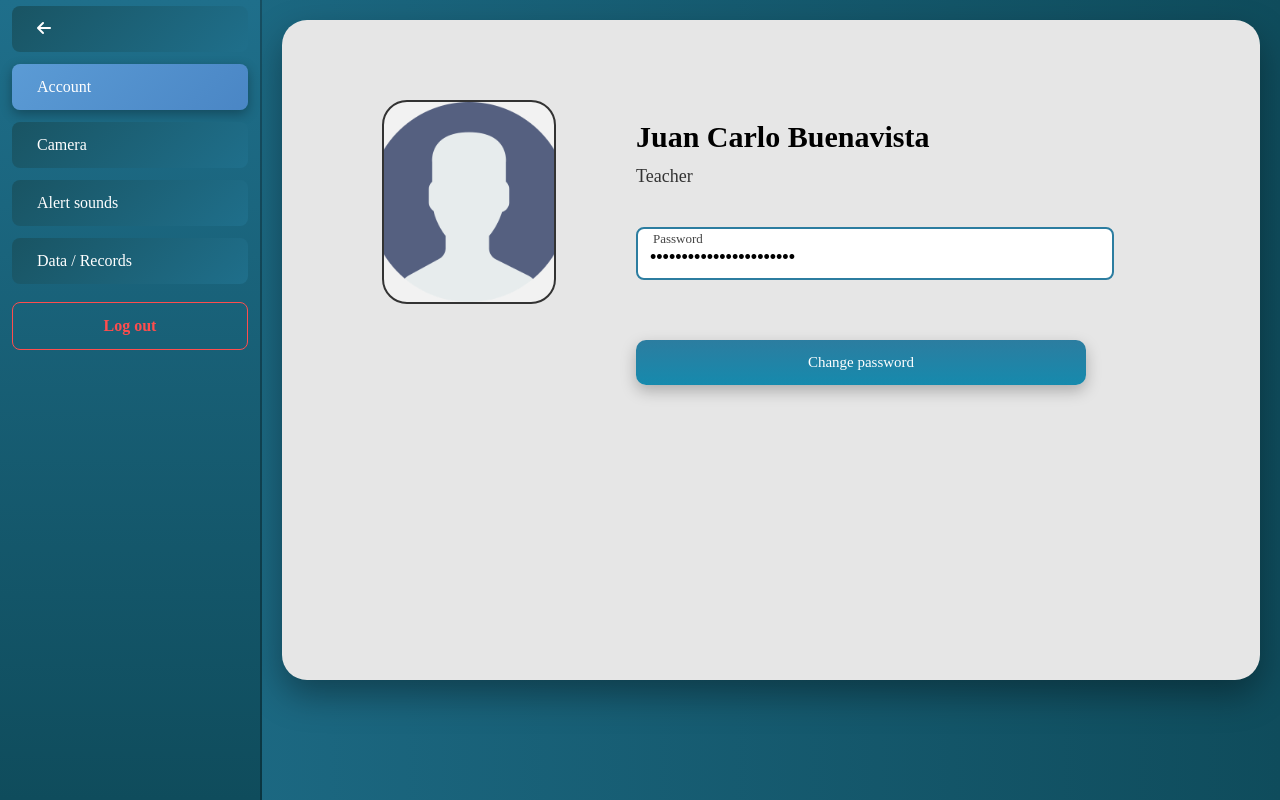
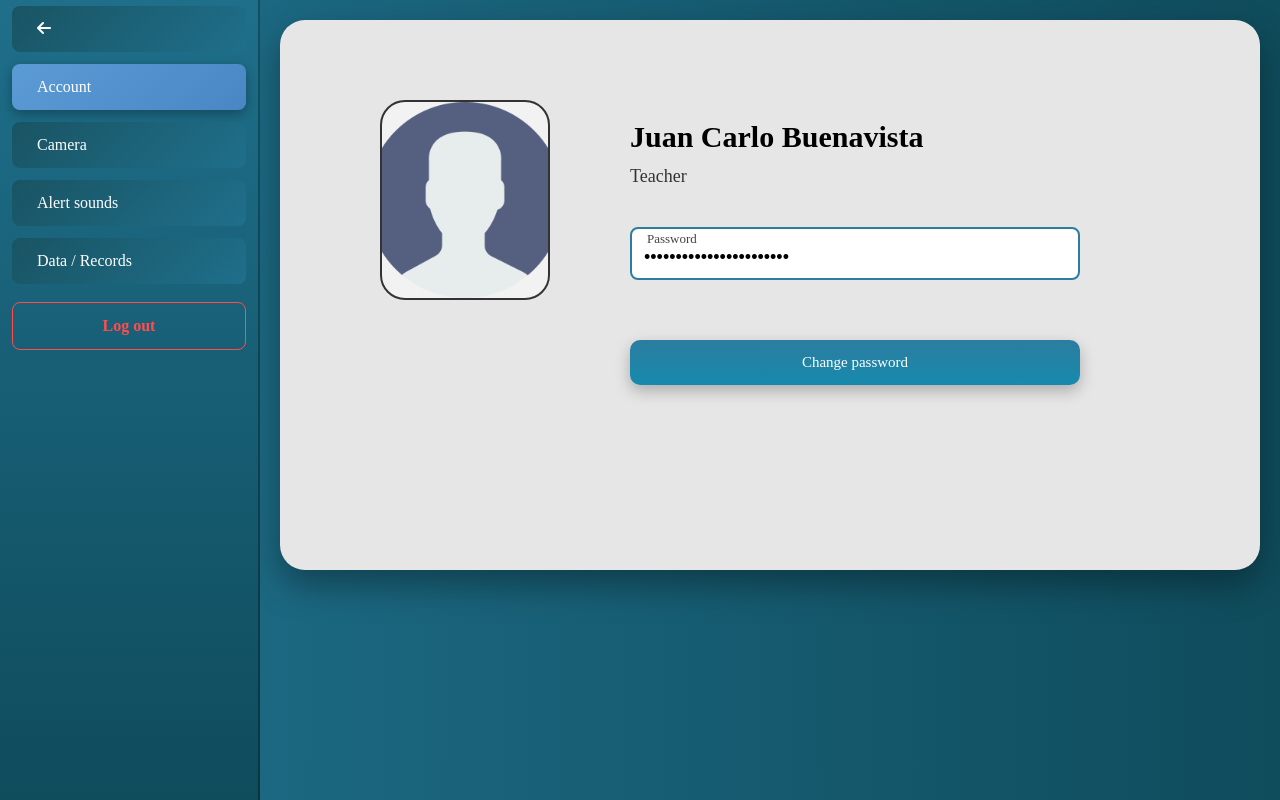
Before and after one commit to myk-101/ExamGuard, a Flask app: page /settings/account in a window 1280 px wide. Run offline with Flask 3, Linux system fonts and the light colour scheme.

Commit message:
Update account.css

```diff
--- a/ExamGuard/static/css/settings_css/account.css
+++ b/ExamGuard/static/css/settings_css/account.css
@@ -1,7 +1,9 @@
-/* ACCOUNT CARD */
+*{
+    box-sizing: border-box;
+}
 .account-card {
-    width: 1000px;
-    height: 500px;
+    width: 100%;
+    height: 550px;
     background: #e6e6e6;
     border-radius: 25px;
     padding: 80px 100px;
```
